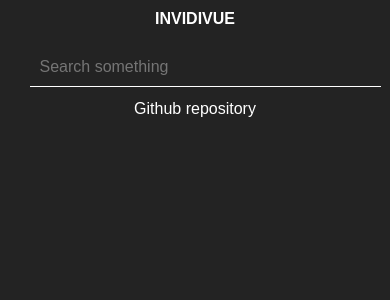
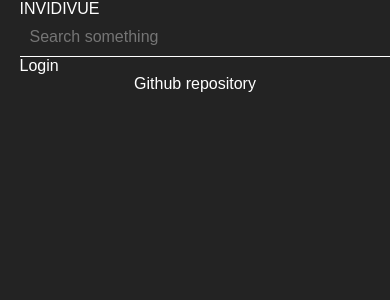
Before and after one commit to 89Q12/invidivue, a Vue app in the folder frontend/: page / in a window 390 px wide. Shown: the top 300 px of the page. Built offline with nearby package versions, Linux system fonts and the light colour scheme.

Commit message:
refactored header

```diff
--- a/frontend/src/components/Header.vue
+++ b/frontend/src/components/Header.vue
@@ -1,21 +1,17 @@
 <template>
-	<header>
-		<nav>
-			<div class="start">
-				<router-link to="/" class="menu-item-invidivue">INVIDIVUE</router-link>
+	<header class="container">
+		<div class="navbar row">
+			<div class="col-4">
+				<router-link to="/" class="fw-bold">INVIDIVUE</router-link>
 			</div>
-			<div class="menu-item-search">
+			<div class="col-4">
 				<input class="searchBar" v-model="searchParams" @keyup.enter="search()" placeholder="Search something" />
 			</div>
-			<div v-show="false">
-				<router-link to="/" class="menu-item-top" @click="store.dispatch('logout')">Logout</router-link>
+			<div class="col-4 d-flex justify-content-end">
+				<router-link v-if="!loggedIn" to="/signin">Login</router-link>
+				<router-link v-else to="/" class="menu-item-top" @click="store.dispatch('logout')">Logout</router-link>
 			</div>
-			<div class="end">
-				<router-link v-if="loggedIn=='false'" to="/signin" class="menu-item-top">Login</router-link>
-				<router-link v-if="loggedIn=='true'" to="/profile" class="menu-item-top">{{username}}</router-link>
-
-			</div>
-		</nav>
+		</div>
 	</header>
 </template>
 
@@ -32,6 +28,7 @@
 		const store = useStore();
 		const router = useRouter();
 		const storeusername = localStorage.getItem('username');
+
 		if (storeusername!=null){
 			console.log(storeusername)
 		username.value=storeusername;
@@ -65,20 +62,7 @@
 </script>
 
 <style lang="scss">
-header {
-	top: 0;
-	width: 100%;
-	height: 5em;
-	z-index: 999;
-	display: inline;
-	.o-switch__label {
-		color: #000000;
-	}
 
-	p {
-		color: #000000;
-	}
-}
 
 a {
 	color: #ffffff;
@@ -100,104 +84,6 @@
 .searchBar:focus {
 	outline: none;
 }
-
-nav {
-	height: 100%;
-	display: flex;
-	flex-flow: row wrap;
-	align-items: center;
-	justify-content: center;
-}
-nav div {
-	width: 33.33%;
-}
-nav .end {
-	display: flex;
-	flex-direction: row;
-	justify-content: flex-end;
-	align-items: center;
-}
-nav .start {
-	display: flex;
-	flex-direction: row;
-	justify-content: flex-start;
-	align-items: center;
-}
-
-nav .menu-item {
-	padding: 10px 40px;
-	text-align: center;
-	border-bottom: 3px solid transparent;
-}
-
-nav .menu-item.active,
-nav .menu-item:hover {
-	background-color: rgb(0, 0, 0);
-	border-block-color: #e1cc81;
-}
-
-nav .menu-item a {
-	color: inherit;
-	text-decoration: none;
-}
-
-nav .menu-item-top {
-	position: relative;
-	text-align: center;
-	border-bottom: 3px solid transparent;
-}
-nav .menu-item-search {
-	position: relative;
-	text-align: center;
-	border-bottom: 3px solid transparent;
-}
-nav .menu-item-invidivue {
-	padding: 10px;
-	position: relative;
-	text-align: center;
-	font-weight: bold;
-}
-
-nav .menu-item-top.active,
-nav .menu-item-top:hover {
-	background-color: #000000;
-}
-
-nav .menu-item-top a {
-	color: inherit;
-	text-decoration: none;
-}
 @media screen and (max-width: 650px) {
-	nav {
-		height: 100%;
-		width: 100%;
-		display: flex;
-		justify-content: center;
-	}
-	nav .menu-item-top {
-		color: blue($color: #000000);
-		position: relative;
-		text-align: center;
-	}
-	nav .menu-item-search {
-		color: blue($color: #000000);
-		padding: 10px;
-		position: relative;
-		text-align: center;
-		border-bottom: 3px solid transparent;
-		width: 100%;
-	}
-	nav .end {
-		display: flex;
-		flex-direction: row;
-		justify-content: center;
-		align-items: center;
-	}
-	nav .start {
-		display: flex;
-		flex-direction: row;
-		justify-content: center;
-		align-items: center;
-	}
 }
 </style>
```
